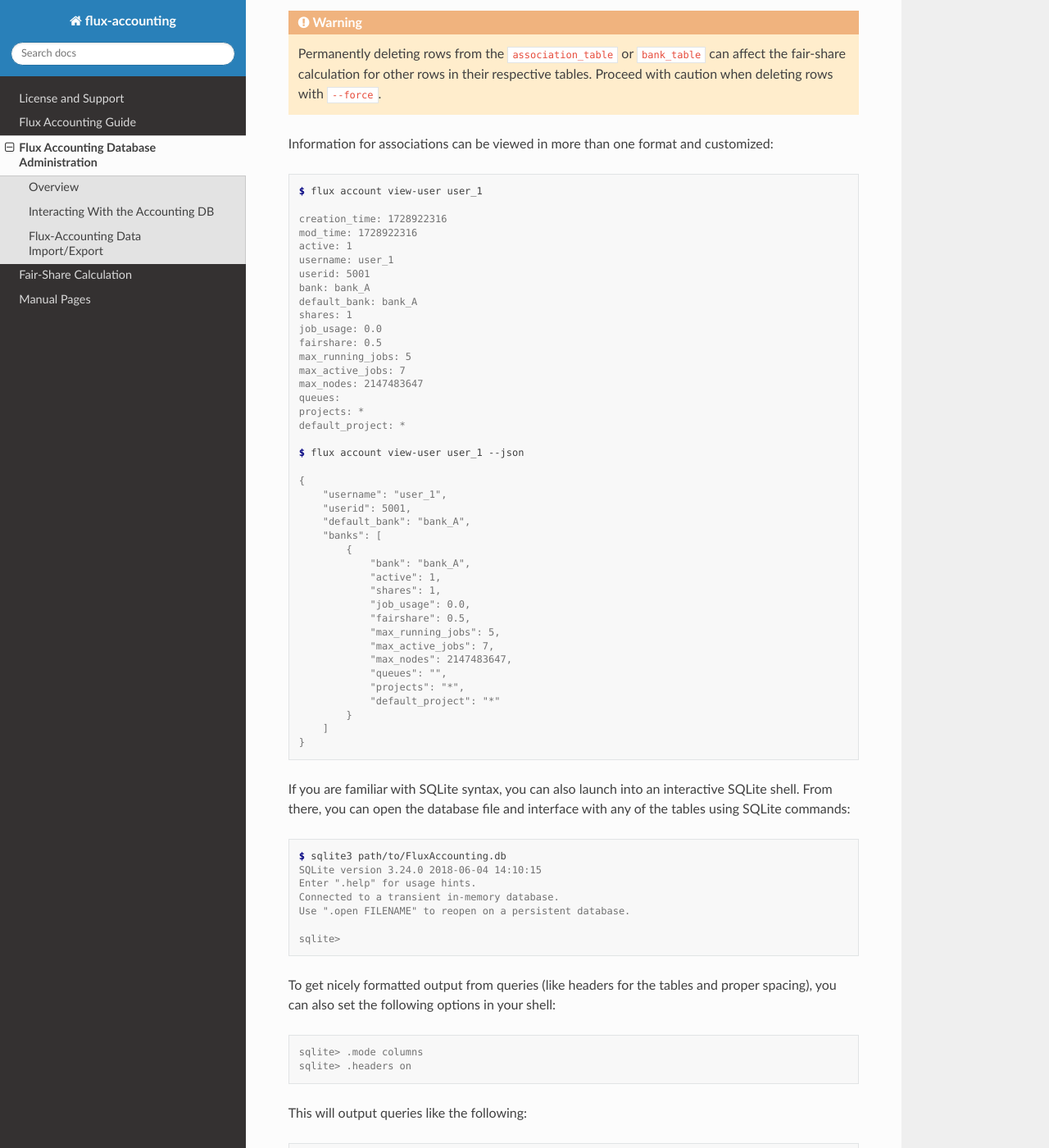
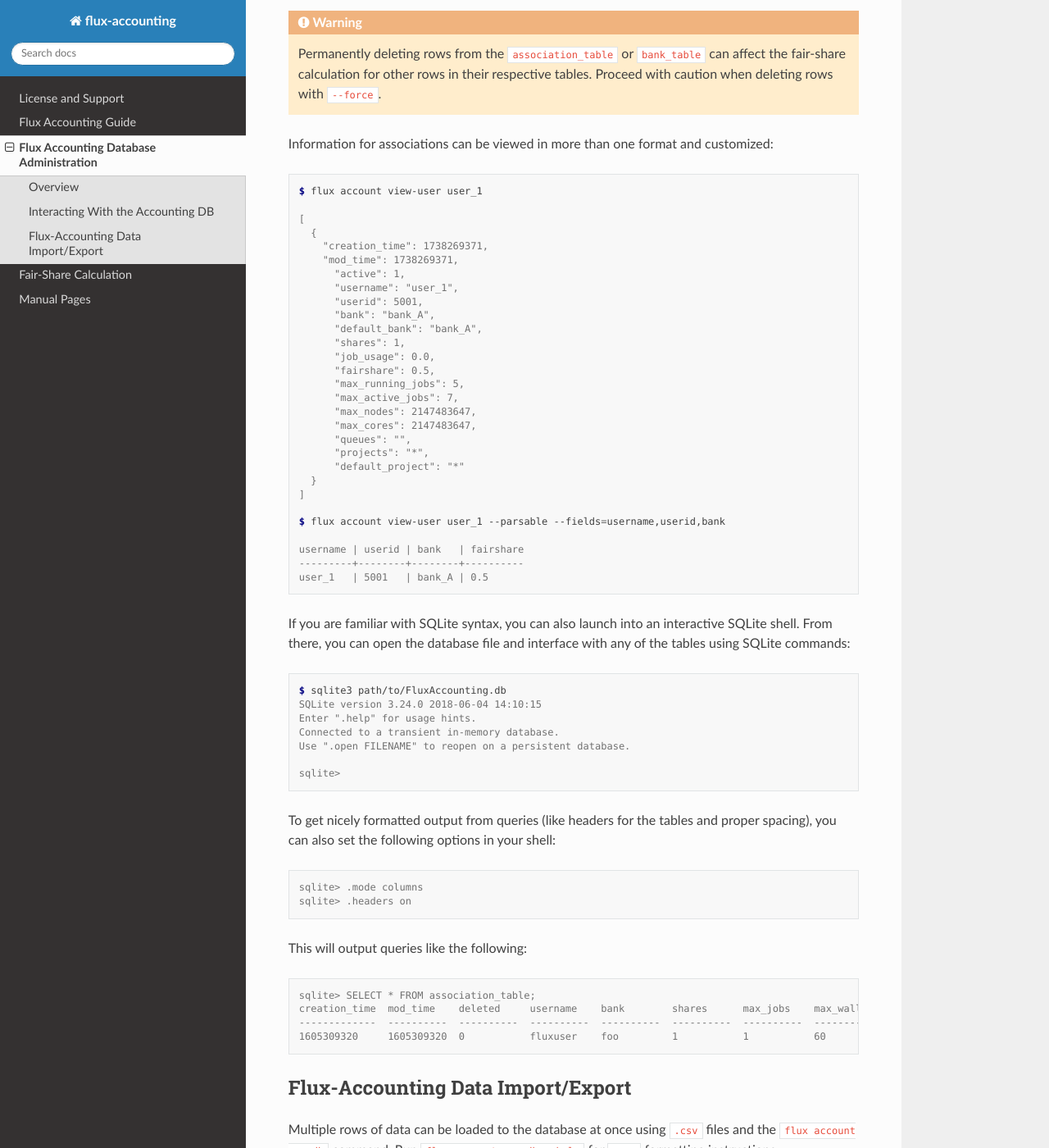
Before and after one commit to flux-framework/flux-accounting, a Sphinx documentation site: the page built from doc/components/database-administration.rst, in a window 1280 px wide and 1400 px high, scrolled down 1631 px. Shown: the whole window at 82% size. Built offline with Sphinx 7.4.7 and the Read the Docs theme 3.1.0, drawn with Linux system fonts in a browser that asks for light colours.

Commit message:
doc: update view-user examples
Problem: The example output of the view-user command is out-of-date
with the updates to the default and customizable formatting that
view-user now offers.

Update the example output to reflect the new changes to view-user.

```diff
--- a/doc/components/database-administration.rst
+++ b/doc/components/database-administration.rst
@@ -95,45 +95,33 @@
 
  $ flux account view-user user_1
 
- creation_time: 1728922316
- mod_time: 1728922316
- active: 1
- username: user_1
- userid: 5001
- bank: bank_A
- default_bank: bank_A
- shares: 1
- job_usage: 0.0
- fairshare: 0.5
- max_running_jobs: 5
- max_active_jobs: 7
- max_nodes: 2147483647
- queues:
- projects: *
- default_project: *
+ [
+   {
+     "creation_time": 1738269371,
+     "mod_time": 1738269371,
+       "active": 1,
+       "username": "user_1",
+       "userid": 5001,
+       "bank": "bank_A",
+       "default_bank": "bank_A",
+       "shares": 1,
+       "job_usage": 0.0,
+       "fairshare": 0.5,
+       "max_running_jobs": 5,
+       "max_active_jobs": 7,
+       "max_nodes": 2147483647,
+       "max_cores": 2147483647,
+       "queues": "",
+       "projects": "*",
+       "default_project": "*"
+   }
+ ]
 
- $ flux account view-user user_1 --json
+ $ flux account view-user user_1 --parsable --fields=username,userid,bank
 
- {
-     "username": "user_1",
-     "userid": 5001,
-     "default_bank": "bank_A",
-     "banks": [
-         {
-             "bank": "bank_A",
-             "active": 1,
-             "shares": 1,
-             "job_usage": 0.0,
-             "fairshare": 0.5,
-             "max_running_jobs": 5,
-             "max_active_jobs": 7,
-             "max_nodes": 2147483647,
-             "queues": "",
-             "projects": "*",
-             "default_project": "*"
-         }
-     ]
- }
+ username | userid | bank   | fairshare
+ ---------+--------+--------+----------
+ user_1   | 5001   | bank_A | 0.5
 
 If you are familiar with SQLite syntax, you can also launch into an interactive
 SQLite shell. From there, you can open the database file and interface with
```
